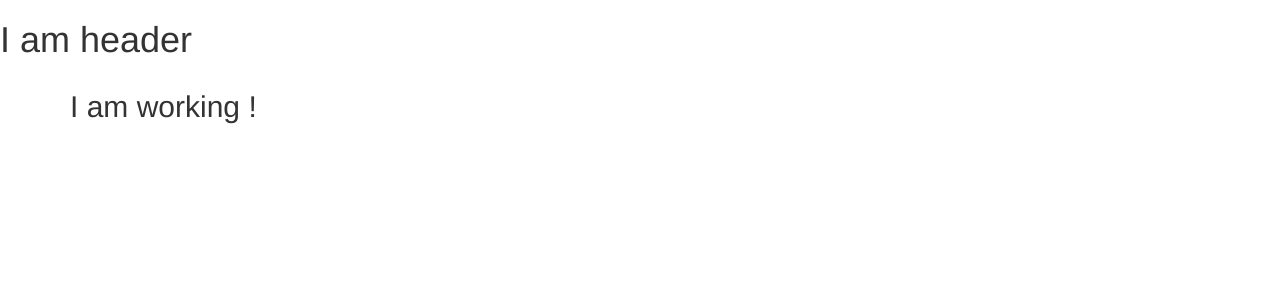
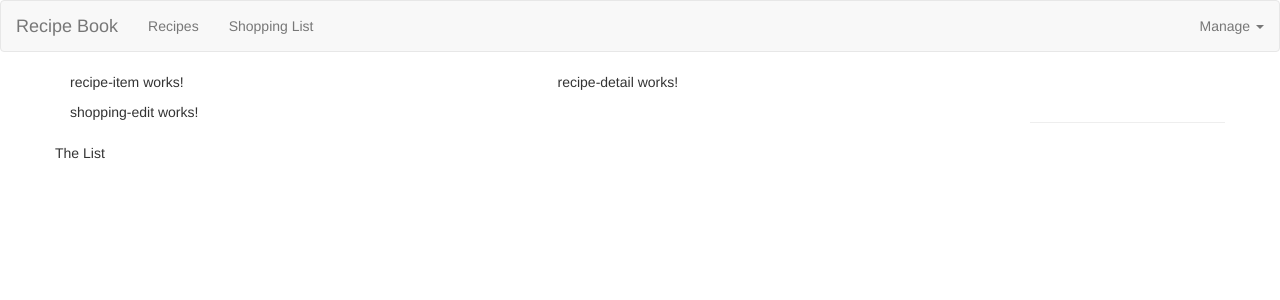
Before and after one commit to pratkjn/angular-tutorials, an Angular app: page / in a window 1280 px wide. Shown: the top 300 px of the page. Built offline with nearby package versions, Linux system fonts and the light colour scheme.

Commit message:
header UI

```diff
--- a/src/app/app.component.html
+++ b/src/app/app.component.html
@@ -2,7 +2,8 @@
 <div class="container">
     <div class="row">
         <div class="col-md-12">
-            <h2>I am working !</h2>
+            <app-recipes></app-recipes>
+            <app-shopping-list></app-shopping-list>
         </div>
     </div>
 </div>
--- a/src/app/header/header.component.html
+++ b/src/app/header/header.component.html
@@ -1 +1,23 @@
-<h1>I am header</h1>
+<nav class="navbar navbar-default">
+    <div class="container-fuild">
+        <div class="navbar-header">
+            <a href="#" class="navbar-brand">Recipe Book</a>
+        </div>
+
+        <div class="collapse navbar-collapse">
+            <ul class="nav navbar-nav">
+                <li><a href="#">Recipes</a></li>
+                <li><a href="#">Shopping List</a></li>
+            </ul>
+            <ul class="nav navbar-nav navbar-right">
+                <li class="dropdown">
+                    <a href="#" class="dropdown-toggle" role="button">Manage <span class="caret"></span></a>
+                    <ul class="dropdown-menu">
+                        <li><a href="#">Save Data</a></li>
+                        <li><a href="#">Fetch Data</a></li>
+                    </ul>
+                </li>
+            </ul>
+        </div>
+    </div>
+</nav>
--- a/src/app/header/header.component.ts
+++ b/src/app/header/header.component.ts
@@ -3,7 +3,7 @@
 @Component({
     selector: 'app-header',
     templateUrl: './header.component.html',
-    styles: ['./header.component.css']
+    styleUrls: ['./header.component.css']
 })
 
 export class HeaderComponent {
--- a/src/app/recipes/recipe-list/recipe-list.component.html
+++ b/src/app/recipes/recipe-list/recipe-list.component.html
@@ -1 +1 @@
-<p>recipe-list works!</p>
+<app-recipe-item></app-recipe-item>
--- a/src/app/recipes/recipes.component.html
+++ b/src/app/recipes/recipes.component.html
@@ -1 +1,8 @@
-<p>recipes works!</p>
+<div class="row">
+    <div class="col-md-5">
+        <app-recipe-list></app-recipe-list>
+    </div>
+    <div class="col-md-7">
+        <app-recipe-detail></app-recipe-detail>
+    </div>
+</div>
--- a/src/app/shopping-list/shopping-list.component.html
+++ b/src/app/shopping-list/shopping-list.component.html
@@ -1 +1,7 @@
-<p>shopping-list works!</p>
+<div class="row">
+    <div class="col-md-10">
+        <app-shopping-edit></app-shopping-edit>
+    </div>
+    <hr>
+    <p>The List</p>
+</div>
```
Also changed, not shown: src/app/header/header.component.css (added).
